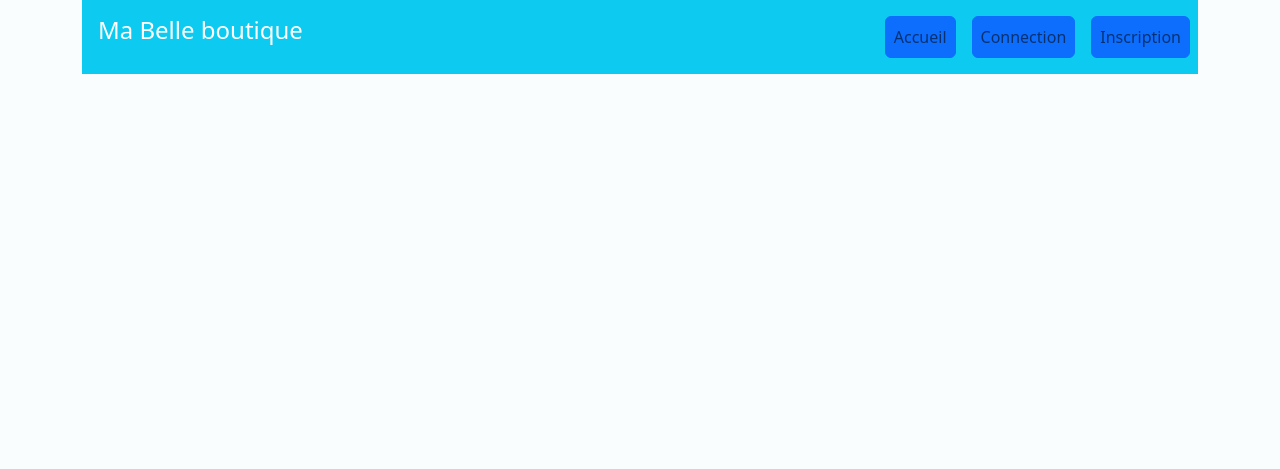
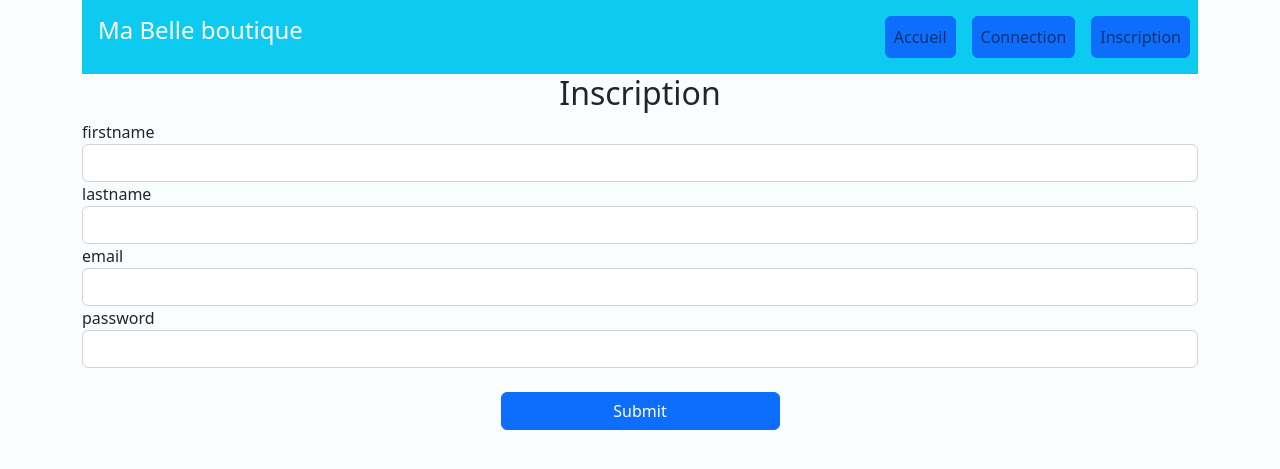
Before and after one commit to reubenCFormation/cours-php-dynamique, a PHP site: page /signup.php in a window 1280 px wide. Shown: the top 469 px of the page. Run offline with PHP 8.4, Linux system fonts and the light colour scheme.

Commit message:
restructure code remove controller require

```diff
--- a/serie3/data/connect.php
+++ b/serie3/data/connect.php
@@ -5,7 +5,7 @@
  function connect(){
     $host="localhost";
     // ma base de données
-    $dbname="blog";
+    $dbname="example_1";
     // mon utilisateur (par defaut root)
     $username="root";
     // mon mot de passe (j'en precise pas). Plus tard, nous allons voir comment securiser notre mot de passe avec les variables d'environment
--- a/serie3/estore_interactive/estore/database/queries.php
+++ b/serie3/estore_interactive/estore/database/queries.php
@@ -27,12 +27,12 @@ function userLoginQuery($email,$password){
     }
 }
 
-function addProductQuery($title,$description,$photoUrl,$price,$quantity,$user){
+function addProductQuery($title,$description,$price,$quantity,$user,$photoUrl=null){
     try{
         $dbConnector=connect();
-        $sql="INSERT into products (title,description,photo,price,quantity,user_id) VALUES(?,?,?,?,?,?)";
+        $sql="INSERT into products (title,description,price,quantity,user_id,photo) VALUES(?,?,?,?,?,?)";
         $statement=$dbConnector->prepare($sql);
-        $statement->execute([$title,$description,$photoUrl,$price,$quantity,$user]);
+        $statement->execute([$title,$description,$price,$quantity,$user,$photoUrl]);
         var_dump($statement);
         return true;
     }
@@ -41,6 +41,20 @@ function addProductQuery($title,$description,$photoUrl,$price,$quantity,$user){
         echo $e->getMessage();
     }
 
+}
+
+function addUserQuery($firstname,$lastname,$email,$hash){
+    try{
+        $dbConnector=connect();
+        $sql="INSERT into users(firstname,lastname,email,password,role) VALUES (?,?,?,?,?)";
+        $statement=$dbConnector->prepare($sql);
+        $statement->execute([$firstname,$lastname,$email,$hash,'user']);
+        return true;
+    }
+
+    catch(PDOException $e){
+        echo $e->getMessage();
+    }
 }
 
 // ECRIVEZ ICI UNE FONCTION POUR INSERER NOS UTILSATEURS
--- a/serie3/estore_interactive/estore/view/product_details.php
+++ b/serie3/estore_interactive/estore/view/product_details.php
@@ -1,6 +1,6 @@
 <?php
  require_once('./header.php');
- require_once('../controller/productController.php');
+
 ?>
 
 <!DOCTYPE html>
--- a/serie3/estore_interactive/estore/view/signup.php
+++ b/serie3/estore_interactive/estore/view/signup.php
@@ -1,6 +1,28 @@
 <?php
 require_once('./header.php');
-require_once('../controller/userController.php');
+require_once('../database/queries.php');
+
+if(!empty($_POST)){
+    $firstname=$_POST["firstname"];
+    $lastname=$_POST["lastname"];
+    $email=$_POST["email"];
+    $passwordStr=$_POST["password"];
+
+    if(!empty($firstname) && !empty($lastname) && !empty($email) && !empty($passwordStr)){
+        $hash=password_hash($passwordStr,PASSWORD_BCRYPT);
+        $getInsert=addUserQuery($firstname,$lastname,$email,$hash);
+
+        if($getInsert){
+            $successMsg="utilisateur bien insere!";
+        }
+    }
+
+    else{
+        $errorMsg="Erreur de saisi des champs!";
+    }
+
+ }
+
 
 ?>
 
@@ -16,6 +38,42 @@ require_once('../controller/userController.php');
 
             //BONUS: faites en sorte d'afficher un message de bienvenue a l'utilisateur apres que il est validé son inscription.
         -->
+    <div class="container">
+        <?php if(isset($errorMsg) && !empty($errorMsg)):?>
+                <h4 class="text-danger text-center"> <?php echo $errorMsg ?> </h4>
+        <?php endif ?>
+
+        <?php if(isset($successMsg) && !empty($successMsg)):?>
+                <h4 class="text-success text-center"> <?php echo $successMsg ?> </h4>
+        <?php endif ?>
+
+
+        <h2 class="text-center"> Inscription </h2>
+        <form method="post">
+
+            <div class="form-group">
+                <label for="exampleInputPassword1">firstname</label>
+                <input type="text" class="form-control" name="firstname">
+            </div>
+            <div class="form-group">
+                <label for="exampleInputPassword1">lastname</label>
+                <input type="text" class="form-control" name="lastname">
+            </div>
+            <div class="form-group">
+                <label for="exampleInputPassword1">email</label>
+                <input type="email" class="form-control" name="email">
+            </div>
+            <div class="form-group">
+                <label for="exampleInputPassword1">password</label>
+                <input type="password" class="form-control" name="password">
+            </div>
+            <br/>
+            <div class="form-group w-100 d-flex justify-content-center">
+                <button type="submit" class="w-25 btn btn-primary">Submit</button>
+            </div>
+
+        </form>
+</div>
     </body>
 </html>
 
--- a/serie3/mvc/view/insert_user.php
+++ b/serie3/mvc/view/insert_user.php
@@ -1,6 +1,7 @@
 <?php
 // je charge le contenu de mon fichier userController.php
 require_once("../controller/userController.php");
+require_once("./header.php");
 
 
 ?>
--- a/serie3/mvc/view/select_users.php
+++ b/serie3/mvc/view/select_users.php
@@ -1,5 +1,6 @@
 <?php
 require_once("../controller/userController.php");
+require_once("./header.php");
 
 ?>
 
```
Also changed, not shown: serie3/estore_interactive/estore/controller/homePageController.php (+0 -11 lines), serie3/estore_interactive/estore/controller/loginController.php (+0 -27 lines), serie3/estore_interactive/estore/controller/productController.php (+0 -16 lines), serie3/estore_interactive/estore/view/add_product.php (+62 -1 lines), serie3/estore_interactive/estore/view/home_page.php (+11 -2 lines), serie3/estore_interactive/estore/view/login.php (+22 -1 lines), serie3/mvc/controller/userController.php (+17 -6 lines), serie3/mvc/view/header.php (added, +15 -0 lines), serie3/estore_interactive/estore/view/uploads/Megan-Fox.jpg (added), serie3/estore_interactive/estore/view/uploads/graduation_hat.jpg (added).
